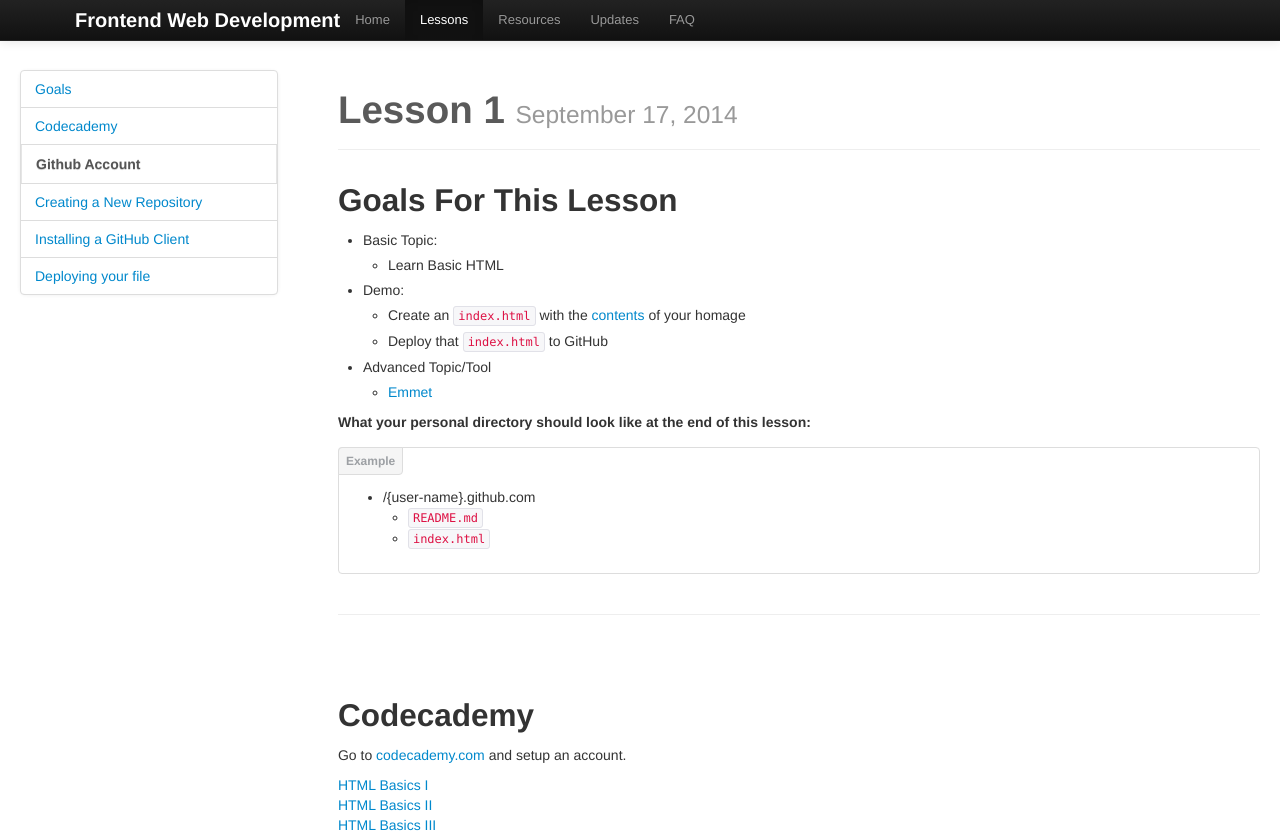
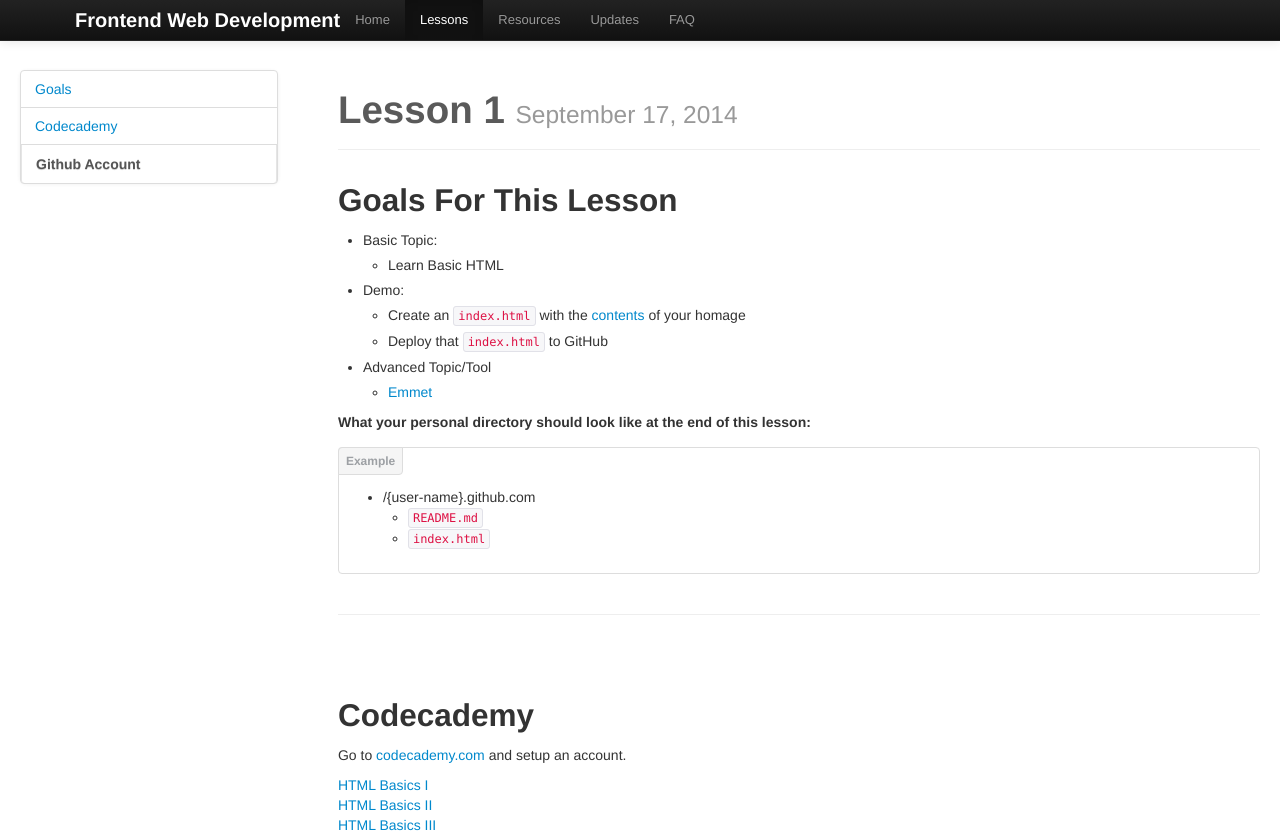
Before and after one commit to frontendweb/frontendweb.github.com, a plain HTML site: page lesson1.html in a window 1280 px wide. Shown: the top 838 px of the page. Drawn offline with Linux system fonts and the light colour scheme.

Commit message:
Removed links

```diff
--- a/lesson1.html
+++ b/lesson1.html
@@ -49,9 +49,10 @@
 						<li class="active"><a href="#goals">Goals</a></li>
 						<li><a href="#codecademy">Codecademy</a></li>
 						<li><a href="#github">Github Account</a></li>
-						<li><a href="#repo">Creating a New Repository</a></li>
+
+						<!-- <li><a href="#repo">Creating a New Repository</a></li>
 						<li><a href="#install">Installing a GitHub Client</a></li>
-						<li><a href="#deploy">Deploying your file</a></li>
+						<li><a href="#deploy">Deploying your file</a></li> -->
 					</ul>
 			</div>
 			<div class="span9">
```
